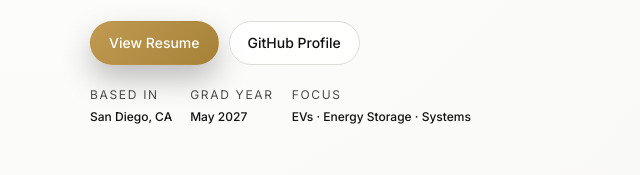
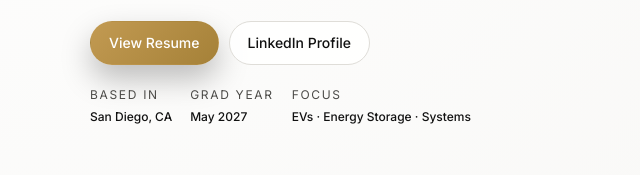
Before and after one commit to muhammad-anjum/Portfolio, a plain HTML site: page index.html in a window 1280 px wide. Shown: the part 441-616 px from the top of the page, 14-654 px from the left. Drawn offline with nearby package versions, Linux system fonts and the light colour scheme.

Commit message:
Update index.html

```diff
--- a/index.html
+++ b/index.html
@@ -95,8 +95,8 @@
             <a href="Muhammad Anjum - Resume.pdf" class="btn primary" target="_blank" rel="noopener">
               View Resume
             </a>
-            <a href="https://github.com/muhammad-anjum" class="btn ghost" target="_blank" rel="noopener">
-              GitHub Profile
+            <a href="https://https://www.linkedin.com/in/muhammad-u-anjum/" class="btn ghost" target="_blank" rel="noopener">
+              LinkedIn Profile
             </a>
           </div>
 
```
